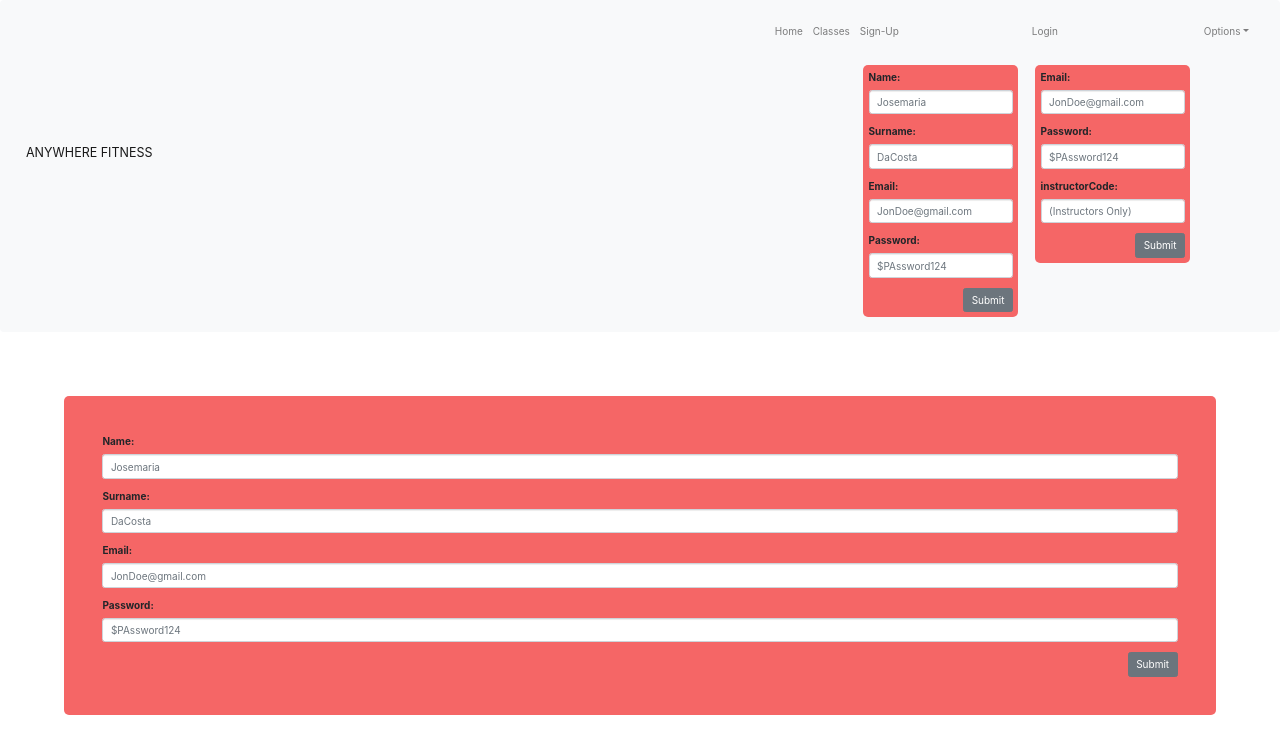
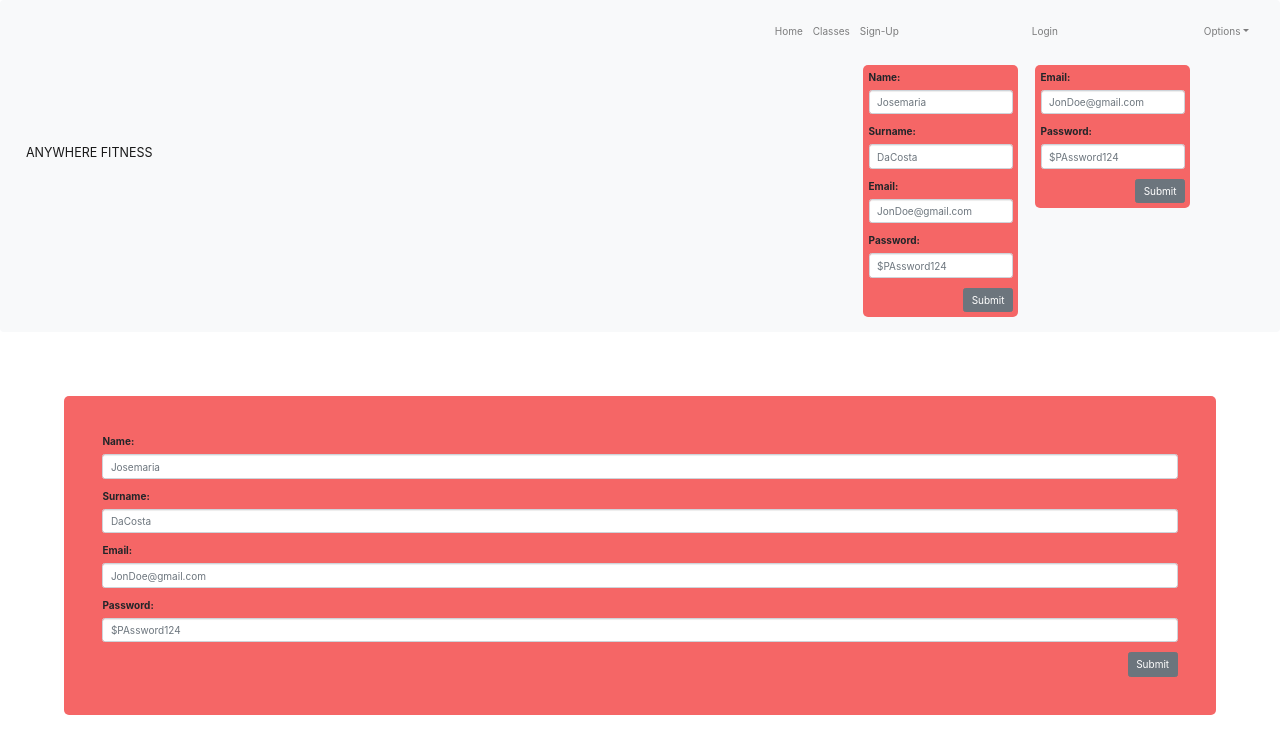
Before and after one commit to BW-Anywhere-Fitness-Nov-18-22/front-end, a React (Create React App) app: page /Sign-Up in a window 1280 px wide. Shown: the top 754 px of the page. Built offline with nearby package versions, Linux system fonts and the light colour scheme.

Commit message:
Small changes

```diff
--- a/src/components/Header.js
+++ b/src/components/Header.js
@@ -13,7 +13,7 @@ import {
   DropdownMenu,
   DropdownItem } from 'reactstrap';
 
-import Dashboard from './Dashboard';
+// import Dashboard from './Dashboard';
 import SignUp from './SignUp';
 // import Classes from './ClassCardContainer';
 import Login from './Login';
--- a/src/components/Login.js
+++ b/src/components/Login.js
@@ -1,5 +1,5 @@
 import React from 'react';
-import { Button, Form, FormGroup, Label, Input, FormText } from 'reactstrap';
+import { Button, Form, FormGroup, Label, Input } from 'reactstrap';
 
 export default function Login(props) {
     return (
@@ -14,8 +14,8 @@ export default function Login(props) {
                     <Input type="password" name="password" id="examplePassword" placeholder="$PAssword124" />
                 </FormGroup>
                 <FormGroup>
-                    <Label for="instructorCode">instructorCode:</Label>
-                    <Input type="instructorCode" name="instructorCode" id="instructorCode" placeholder="(Instructors Only)" />
+                    {/* <Label for="instructorCode">instructorCode:</Label>
+                    <Input type="instructorCode" name="instructorCode" id="instructorCode" placeholder="(Instructors Only)" /> */}
                 </FormGroup>
                 <div className="text-right">
                     <Button>Submit</Button>
```
